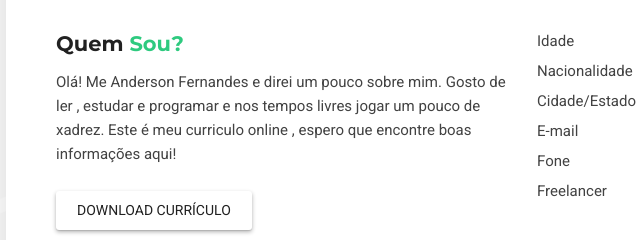
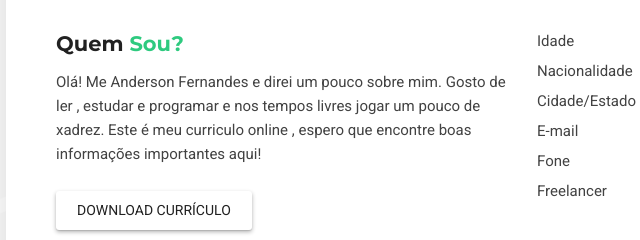
Before and after one commit to andersuther/andersuther.github.io, a plain HTML site: page index.html in a window 1280 px wide. Shown: the part 414-654 px from the top of the page, 118-758 px from the left. Drawn offline with Linux system fonts and the light colour scheme; a web font is replaced by a local one.

Commit message:
Alterando texto de apresentação

```diff
--- a/index.html
+++ b/index.html
@@ -127,7 +127,7 @@
                         </div>
                         <p>Olá! Me Anderson Fernandes e direi um pouco sobre mim. Gosto de ler ,
                            estudar e programar e nos tempos livres jogar um pouco de xadrez.
-                          Este é meu curriculo online , espero que encontre boas informações aqui!</p>
+                          Este é meu curriculo online , espero que encontre boas informações importantes aqui!</p>
                       </div>
                       <div class="download-resume">
                         <a href="cv/Anderson Fernandes da Silva Juniorr.pdf" class="btn btn-secondary" target="_blank">Download Currículo</a>
```
